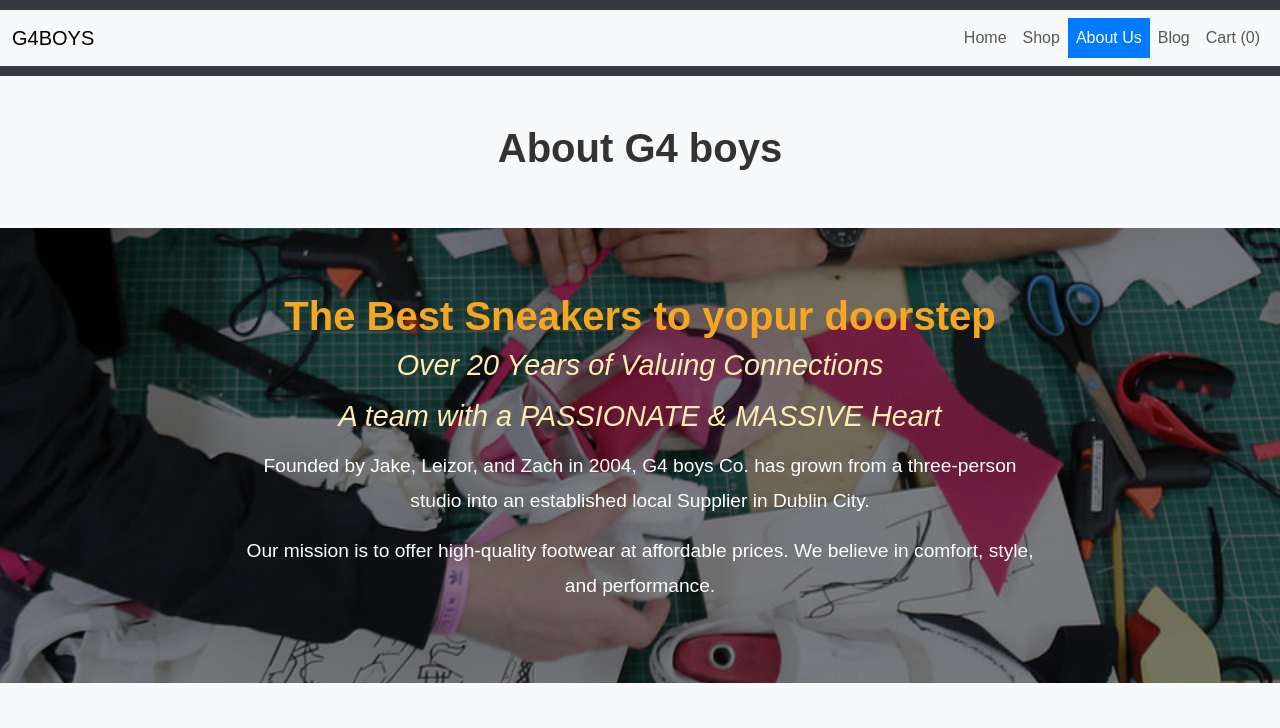
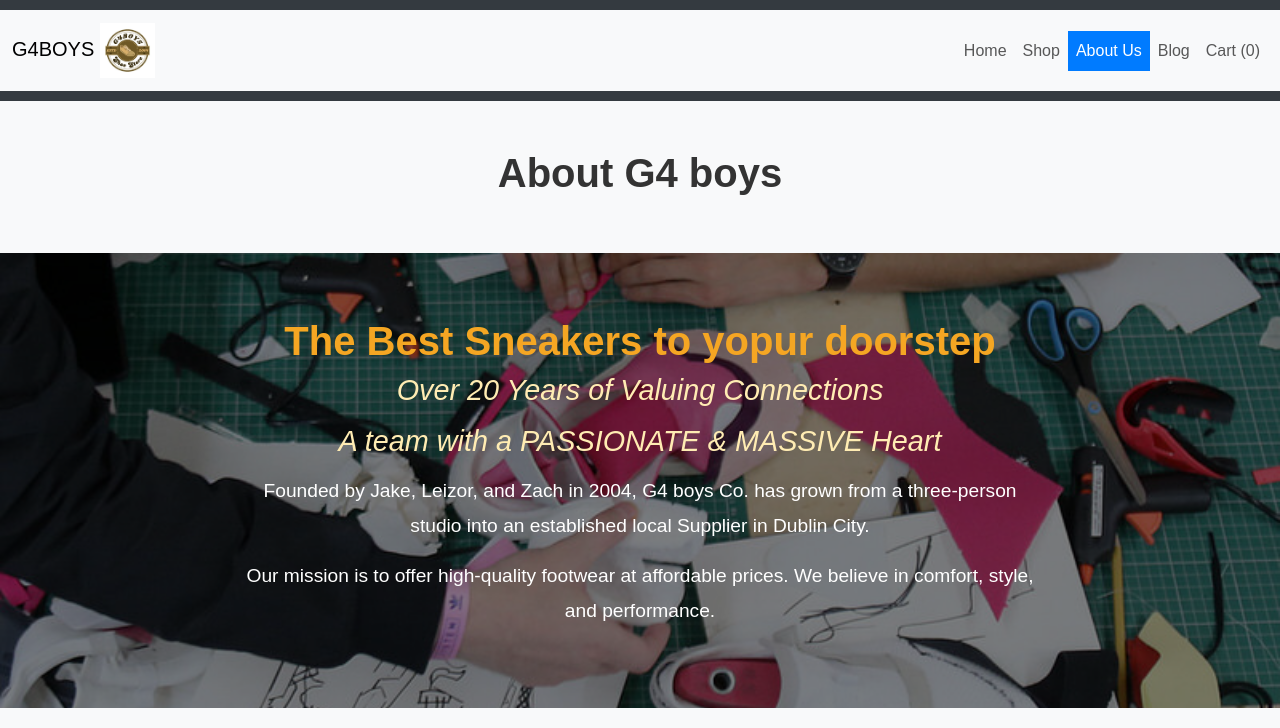
Before and after one commit to wh01sJake/CA2-G4-BOYS, a plain HTML site: page about.html in a window 1280 px wide. Shown: the top 728 px of the page. Drawn offline with nearby package versions, Linux system fonts and the light colour scheme.

Commit message:
Add logo for each page

```diff
--- a/about.html
+++ b/about.html
@@ -13,7 +13,9 @@
     <header>
         <nav class="navbar navbar-expand-lg navbar-light bg-light">
             <div class="container-fluid">
-                <a class="navbar-brand" href="index.html">G4BOYS</a>
+                <a class="navbar-brand" href="index.html">G4BOYS
+                    <img src="img/G4BOYS.jpg" alt="G4BOYS Logo" style="height: 55px;">
+                </a>
                 <button class="navbar-toggler" type="button" data-bs-toggle="collapse" data-bs-target="#navbarNav" aria-controls="navbarNav" aria-expanded="false" aria-label="Toggle navigation">
                     <span class="navbar-toggler-icon"></span>
                 </button>
```
Also changed, not shown: blog.html (+3 -1 lines), cart.html (+3 -1 lines), checkout.html (+3 -1 lines), index.html (+3 -1 lines), product-detail.html (+3 -1 lines), shop.html (+3 -1 lines).
